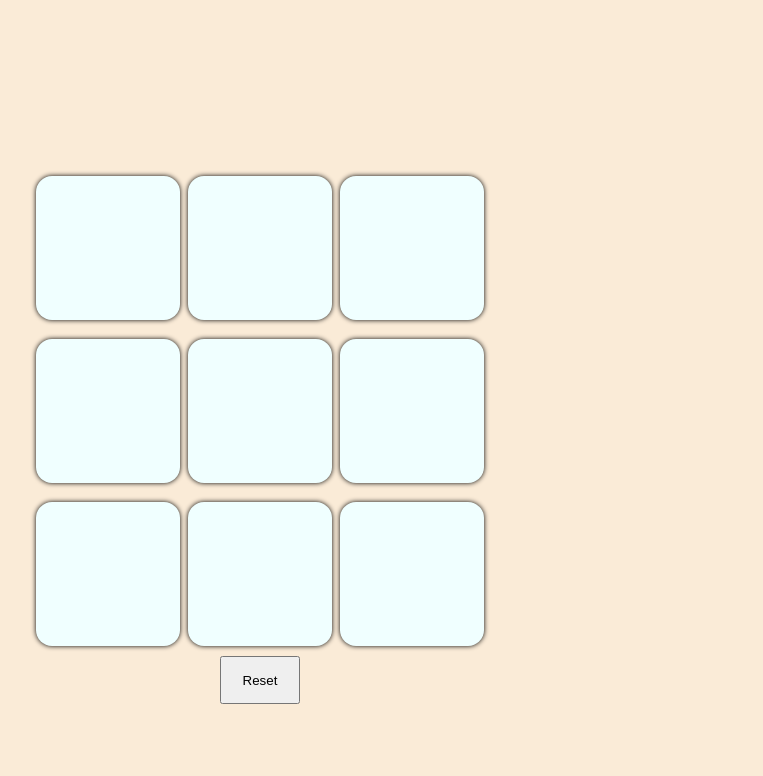
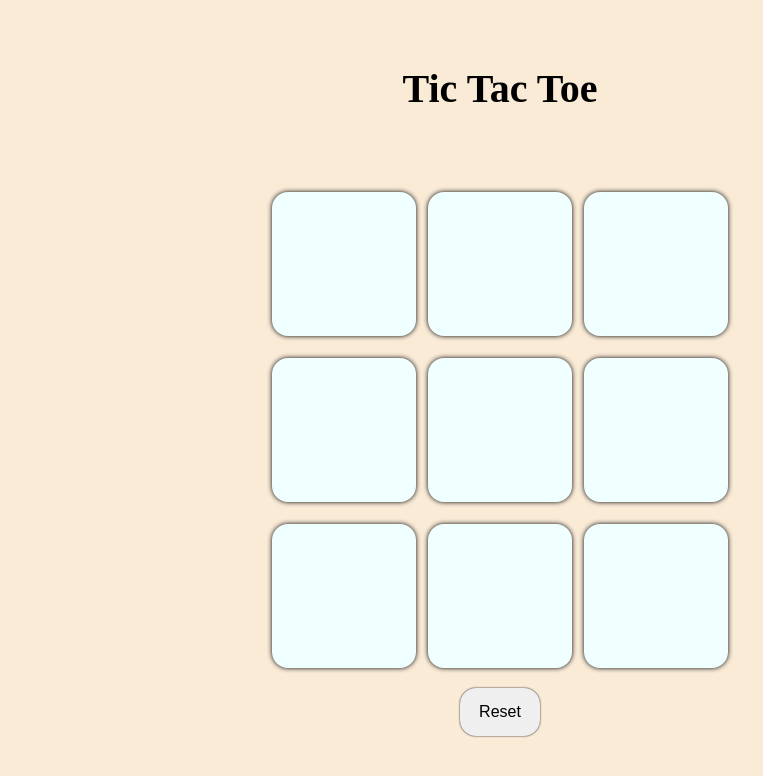
Before and after one commit to Binaya764/XO-online, a plain HTML site: page frontend/index.html in a window 1280 px wide. Shown: the whole page, without its empty margins (140-903 px from the left). Drawn offline with Linux system fonts and the light colour scheme.

Commit message:
minor ui/ux changes

```diff
--- a/frontend/index.html
+++ b/frontend/index.html
@@ -7,7 +7,9 @@
     <link rel="stylesheet" href="style.css">
 </head>
 <body>
+    <h1 id = "heading">Tic Tac Toe</h1>
     <div class = "container">
+
         <div class = "game">
             <button class ="box"></button>
             <button class ="box"></button>
@@ -25,8 +27,6 @@
     </div>
     <button id ="reset">Reset</button>
 
-
-
 </body>
 <script src ="server.js"></script>
 </html>
--- a/frontend/server.js
+++ b/frontend/server.js
@@ -4,8 +4,8 @@ let turn_x = true; //players
 
 const winningPattern= [
     [0,1,2],[0,3,6],[0,4,8], [1,4,7], [2,5,8], [2,4,6],
-    [2,1,0], [3,4,5], [5,4,3],
-    [6,7,8], [6,3,0], [6,4,2],[7,4,1], [8,5,2],[8,4,1],[8,7,6]
+    [3,4,5],
+    [6,7,8],[8,7,6]
 ];
 
 boxes.forEach((box) => {
--- a/frontend/style.css
+++ b/frontend/style.css
@@ -1,16 +1,17 @@
 *{
     margin: 0px;
-    border: opx;
+    border: 0px;
 
 }
 body{
     background-color: antiquewhite;
     display: flex;
     height: 100vh;
-    width: 100vh;
+    width: 100vw;
     align-items: center;
     justify-content: center;
     flex-direction: column;
+
 }
 .container{
     display: flex;
@@ -29,7 +30,7 @@ body{
     align-items: center;
     justify-content: center;
     flex-wrap: wrap;
-    gap: 1vmin;
+    gap: 1.5vmin;
     margin-top: 10vh;
 }
 
@@ -46,11 +47,32 @@ body{
     box-shadow: 0 0 5px;
     font-size: 8vmin;
     background-color: azure;
+    cursor: pointer;
+    transition: 0.3s;
     color: black;
 
 
 }
+.box:hover {
+    background-color: #e0f7f7; /* Subtle hover effect */
+}
 #reset{
     width: 10vh;
     height: 6vh;
+    border-radius: 1rem;
+    font-size: 2vh;
+    box-shadow: 0 0 2px;
+    margin-top: 2vh;
 }
+
+#heading{
+    font-size: 5vh;
+
+}
+
+@media screen and (max-width:800px)  {
+    .game{
+        flex-wrap: wrap;
+    }
+
+}
```
